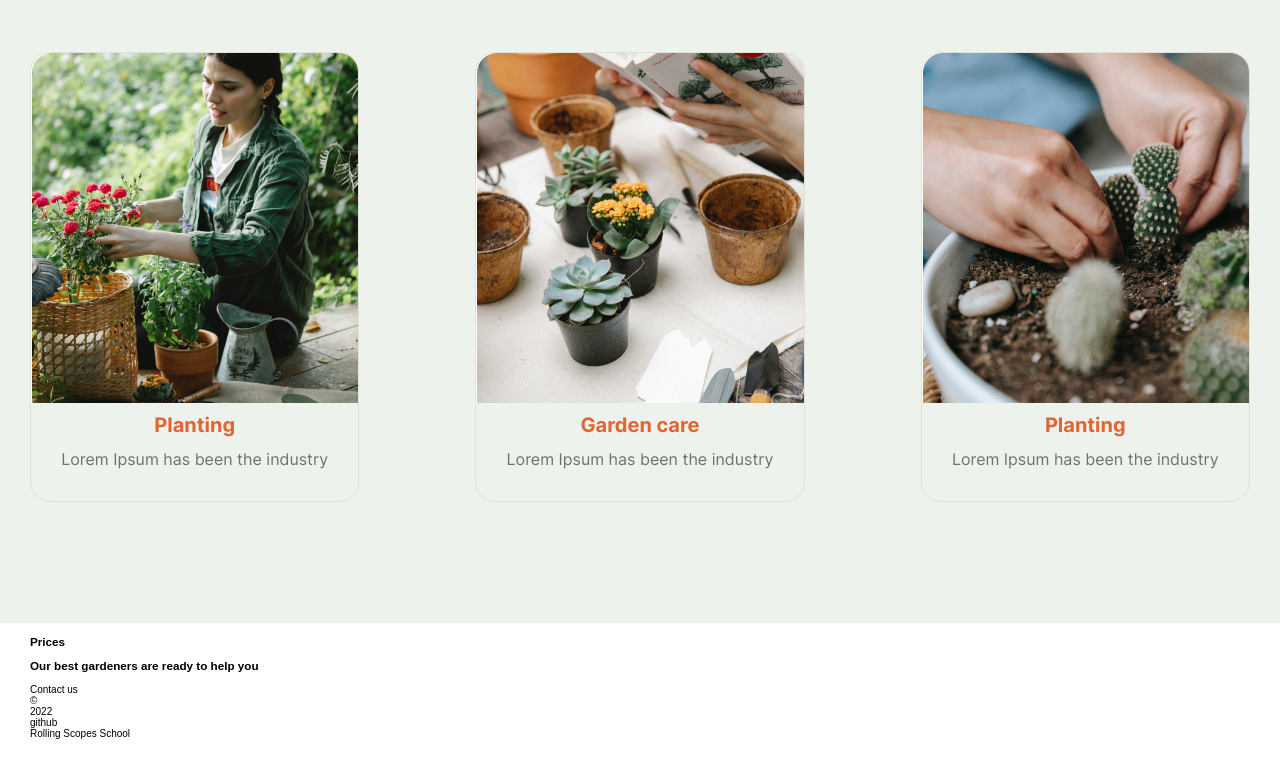
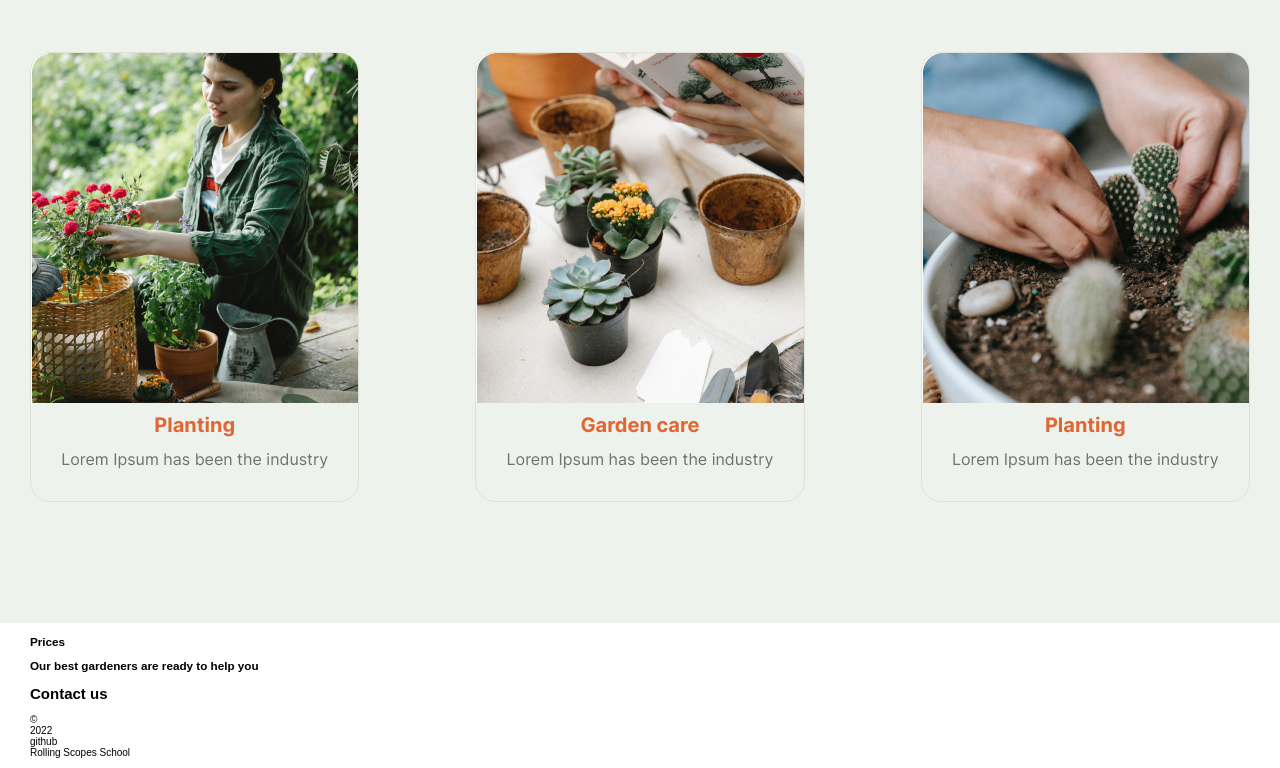
Before and after one commit to Marigza/Plants-layout, a website: page plants/index.html in a window 1280 px wide. Shown: the part 2009-2777 px from the top of the page. Drawn offline with Linux system fonts and the light colour scheme.

Commit message:
fix: fix layout according validator

```diff
--- a/plants/index.html
+++ b/plants/index.html
@@ -131,7 +131,7 @@
     <section class="contacts">
       <div class="wrapper">
         <div class="contacts__image"></div>
-        <div class="contacts__header">Contact us</div>
+        <h2 class="contacts__header">Contact us</h2>
         <div class="contacts__locations"></div>
       </div>
     </section>
```
